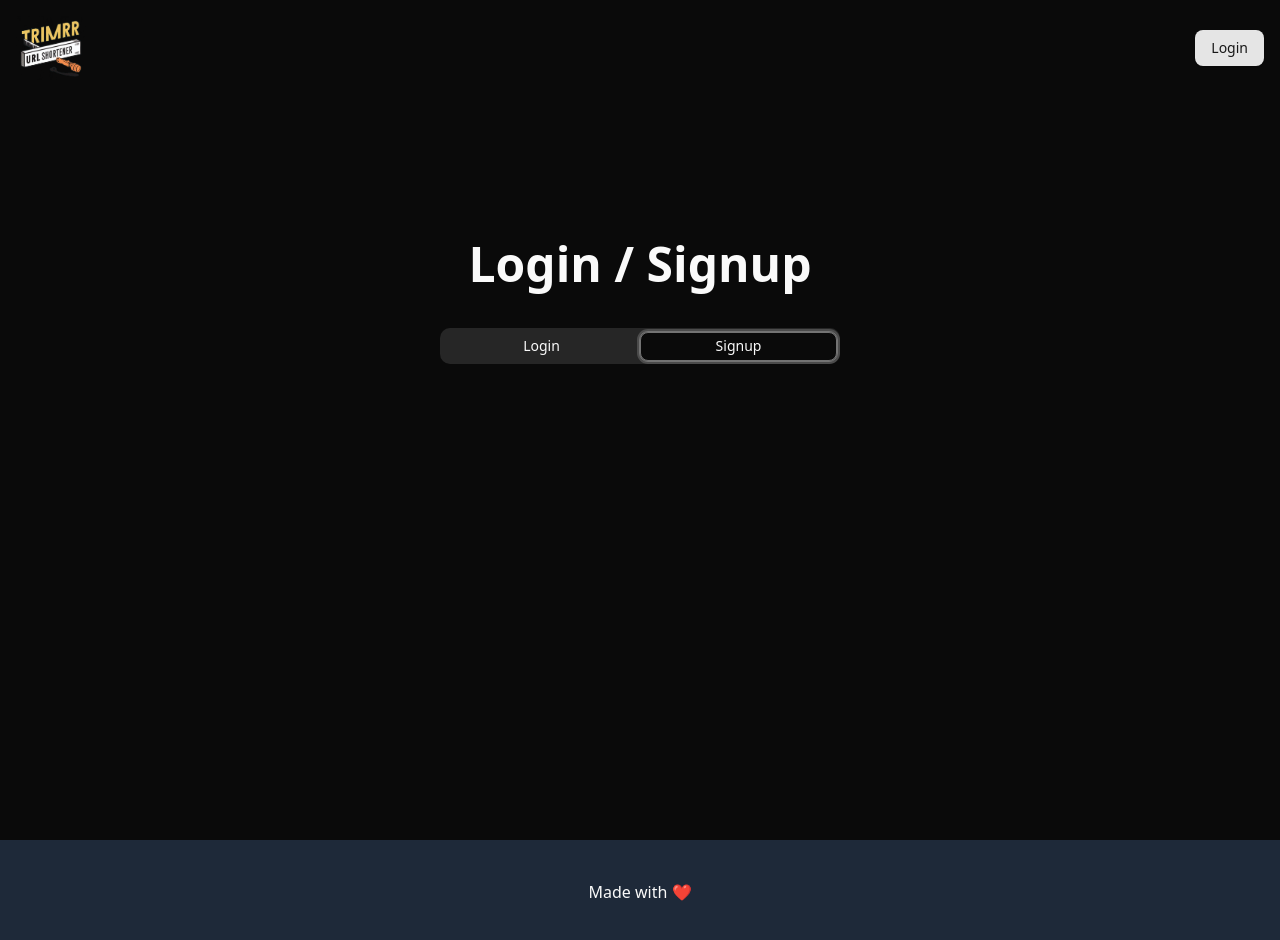
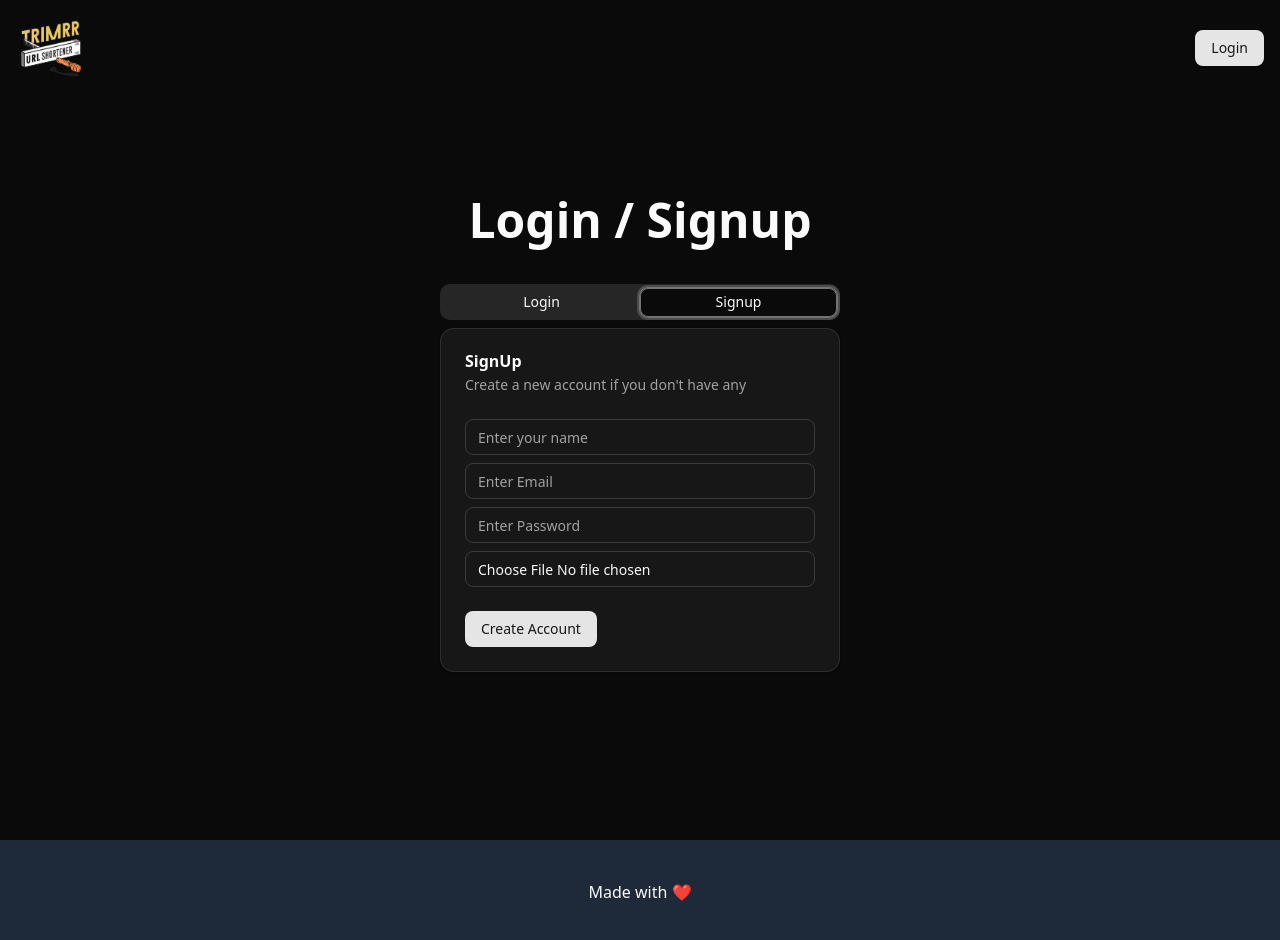
Before and after one commit to arunava2018/Trimrr, a React (Vite) app: page /auth in a window 1280 px wide. Both pictures are taken after a click on the tab "Signup". Shown: the top 940 px of the page. Built offline with nearby package versions, Linux system fonts and the light colour scheme; no server answers.

Commit message:
implemented signup

```diff
--- a/src/components/login.jsx
+++ b/src/components/login.jsx
@@ -1,7 +1,6 @@
-import React from "react";
+import React, { useState, useEffect } from "react";
 import {
   Card,
-  CardAction,
   CardContent,
   CardDescription,
   CardFooter,
@@ -12,52 +11,70 @@
 import { Button } from "@/components/ui/button";
 import { BeatLoader } from "react-spinners";
 import Error from "./error";
-import { useState, useEffect } from "react";
 import { useNavigate, useSearchParams } from "react-router-dom";
 import * as Yup from "yup";
 import useFetch from "../hooks/useFetch";
 import { login } from "../db/apiAuth";
 import { UrlState } from "@/context";
+
 function Login() {
-  const [errors, setErrors] = useState([]);
+  const [errors, setErrors] = useState({});
   const [formData, setFormData] = useState({
     email: "",
     password: "",
   });
+
   const navigate = useNavigate();
   let [searchParams] = useSearchParams();
   const longLink = searchParams.get("longLink");
+
   const handleInputChange = (e) => {
     const { name, value } = e.target;
-    setFormData({ ...formData, [name]: value });
+    setFormData((prev) => ({ ...prev, [name]: value }));
   };
 
-  const {data, error, loading, fn:fnLogIn} = useFetch(login, formData)
-  const {fetchUser} = UrlState();
-  useEffect(()=>{
-    // console.log(data);
-    if(error === null && data){
+  // ✅ don’t bind formData here, only pass the function
+  const { data, error, loading, fn: fnLogIn } = useFetch(login);
+  const { fetchUser } = UrlState();
+
+  useEffect(() => {
+    if (error === null && data) {
       navigate(`/dashboard?${longLink ? `createNew=${longLink}` : ""}`);
       fetchUser();
     }
-  },[data, error])
+  }, [data, error]);
+
   const handleLogin = async () => {
-    setErrors([]);
+    setErrors({});
     try {
-        const schema = Yup.object().shape({
-          email: Yup.string().email("Invalid email format").required("Email is required"),
-          password: Yup.string().min(6, "Password must be at least 6 characters").required("Password is required"),
-        });
-        await schema.validate(formData, { abortEarly: false });
-        await fnLogIn();
-    } catch (error) {
-        const newErrors = {};
-        error?.inner?.forEach((err) => {
-          newErrors[err.path] = err.message;
-        });
-        setErrors(newErrors);
+      const schema = Yup.object().shape({
+        email: Yup.string()
+          .email("Invalid email format")
+          .required("Email is required"),
+        password: Yup.string()
+          .min(6, "Password must be at least 6 characters")
+          .required("Password is required"),
+      });
+
+      // normalize email
+      const cleanedFormData = {
+        ...formData,
+        email: formData.email.trim().toLowerCase(),
+      };
+
+      await schema.validate(cleanedFormData, { abortEarly: false });
+
+      // console.log("Trying login with:", cleanedFormData);
+      await fnLogIn(cleanedFormData); // ✅ latest values passed here
+    } catch (err) {
+      const newErrors = {};
+      err?.inner?.forEach((e) => {
+        newErrors[e.path] = e.message;
+      });
+      setErrors(newErrors);
     }
   };
+
   return (
     <Card>
       <CardHeader>
--- a/src/components/signup.jsx
+++ b/src/components/signup.jsx
@@ -1,11 +1,133 @@
-import React from 'react'
+import React from "react";
+import {
+  Card,
+  CardAction,
+  CardContent,
+  CardDescription,
+  CardFooter,
+  CardHeader,
+  CardTitle,
+} from "@/components/ui/card";
+import { Input } from "@/components/ui/input";
+import { Button } from "@/components/ui/button";
+import { BeatLoader } from "react-spinners";
+import Error from "./error";
+import { useState, useEffect } from "react";
+import { useNavigate, useSearchParams } from "react-router-dom";
+import * as Yup from "yup";
+import useFetch from "../hooks/useFetch";
+import { signup } from "../db/apiAuth";
+import { UrlState } from "@/context";
+function SignUp() {
+  const [errors, setErrors] = useState([]);
+  const [formData, setFormData] = useState({
+    name: "",
+    email: "",
+    password: "",
+    profile_pic: null,
+  });
+  const navigate = useNavigate();
+  let [searchParams] = useSearchParams();
+  const longLink = searchParams.get("longLink");
+  const handleInputChange = (e) => {
+    const { name, value, files } = e.target;
+    setFormData({ ...formData, [name]: files ? files[0] : value });
+  };
 
-const SignUp = () => {
+  const { data, error, loading, fn: fnSignUp } = useFetch(signup, formData);
+  const { fetchUser } = UrlState();
+  useEffect(() => {
+    // console.log(data);
+    if (error === null && data) {
+      navigate(`/dashboard?${longLink ? `createNew=${longLink}` : ""}`);
+      fetchUser();
+    }
+  }, [data, error]);
+  const handleSignUp = async () => {
+    setErrors([]);
+    try {
+      const schema = Yup.object().shape({
+        name: Yup.string().required("Name is required"),
+        email: Yup.string()
+          .email("Invalid email format")
+          .required("Email is required"),
+        password: Yup.string()
+          .min(6, "Password must be at least 6 characters")
+          .required("Password is required"),
+        profile_pic: Yup.mixed().required("Profile pic is required"),
+      });
+      const cleanedFormData = {
+        ...formData,
+        email: formData.email.trim().toLowerCase(),
+      };
+
+      await schema.validate(cleanedFormData, { abortEarly: false });
+      await fnSignUp(cleanedFormData);
+    } catch (error) {
+      const newErrors = {};
+      error?.inner?.forEach((err) => {
+        newErrors[err.path] = err.message;
+      });
+      setErrors(newErrors);
+    }
+  };
   return (
-    <div>
-
-    </div>
-  )
+    <Card>
+      <CardHeader>
+        <CardTitle>SignUp</CardTitle>
+        <CardDescription>
+          Create a new account if you don't have any
+        </CardDescription>
+      </CardHeader>
+      <CardContent className="space-y-2">
+        <div className="space-y-1">
+          <Input
+            name="name"
+            type="text"
+            placeholder="Enter your name"
+            onChange={handleInputChange}
+          />
+          {errors.name && <Error message={errors.name} />}
+        </div>
+        <div className="space-y-1">
+          <Input
+            name="email"
+            type="email"
+            placeholder="Enter Email"
+            onChange={handleInputChange}
+          />
+          {errors.email && <Error message={errors.email} />}
+        </div>
+        <div className="space-y-1">
+          <Input
+            name="password"
+            type="password"
+            placeholder="Enter Password"
+            onChange={handleInputChange}
+          />
+          {errors.password && <Error message={errors.password} />}
+        </div>
+        <div className="space-y-1">
+          <Input
+            name="profile_pic"
+            type="file"
+            accept="image/*"
+            onChange={handleInputChange}
+          />
+          {errors.profile_pic && <Error message={errors.profile_pic} />}
+        </div>
+      </CardContent>
+      <CardFooter>
+        <Button onClick={handleSignUp}>
+          {loading ? (
+            <BeatLoader size={10} color="#36d7b7" />
+          ) : (
+            "Create Account"
+          )}
+        </Button>
+      </CardFooter>
+    </Card>
+  );
 }
 
-export default SignUp
+export default SignUp;
--- a/src/db/apiAuth.js
+++ b/src/db/apiAuth.js
@@ -1,4 +1,4 @@
-import supabase from "./supabase";
+import supabase, {supabaseUrl} from "./supabase";
 export async function login({email, password}){
     const {data, error} = await supabase.auth.signInWithPassword({
         email,
@@ -17,3 +17,44 @@
     if(error) throw new Error(error.message);
     return session.session?.user;
 }
+
+
+export async function signup({ name, email, password, profile_pic }) {
+  try {
+    const fileName = `dp-${name.trim().replace(/\s+/g, "-")}-${Date.now()}`;
+
+    const { data, error } = await supabase.auth.signUp({
+      email,
+      password,
+      options: {
+        data: {
+          name,
+          profile_pic: `${supabaseUrl}/storage/v1/object/public/profile_pic/${fileName}`,
+        },
+      },
+    });
+
+    if (error) {
+      // Log full error object from Supabase
+    //   console.error("Signup error:", error);
+      throw new Error(error.message || "Unknown signup error");
+    }
+
+    // Upload profile picture if provided
+    if (profile_pic) {
+      const { error: storageError } = await supabase.storage
+        .from("profile_pic")
+        .upload(fileName, profile_pic);
+
+      if (storageError) {
+        // console.error("Storage upload error:", storageError);
+        throw new Error(storageError.message);
+      }
+    }
+
+    return data;
+  } catch (err) {
+    // console.error("Unexpected error during signup:", err);
+    throw err;
+  }
+}
--- a/src/db/supabase.js
+++ b/src/db/supabase.js
@@ -1,8 +1,8 @@
 
 import { createClient } from '@supabase/supabase-js';
 
-const supabaseUrl = import.meta.env.VITE_SUPABASE_URL;
-const supabaseKey = import.meta.env.VITE_SUPABASE_ANON_KEY;
+export const supabaseUrl = import.meta.env.VITE_SUPABASE_URL;
+export const supabaseKey = import.meta.env.VITE_SUPABASE_ANON_KEY;
 
 const supabase = createClient(supabaseUrl, supabaseKey);
 
--- a/src/hooks/useFetch.jsx
+++ b/src/hooks/useFetch.jsx
@@ -1,25 +1,30 @@
-import {useState} from "react";
+import { useState } from "react";
 
-const useFetch = (cb, options = {}) => {
+const useFetch = (cb) => {
   const [data, setData] = useState(null);
-  const [loading, setLoading] = useState(null);
+  const [loading, setLoading] = useState(false);
   const [error, setError] = useState(null);
 
   const fn = async (...args) => {
     setLoading(true);
     setError(null);
     try {
-      const response = await cb(options, ...args);
+      const response = await cb(...args);
       setData(response);
-      setError(null);
-    } catch (error) {
-      setError(error);
+      return response;
+    } catch (err) {
+      console.error("useFetch error:", err);
+
+      // Supabase errors often have message or error_description
+      const message = err.message || err.error_description || "Unknown error";
+      setError({ message });
+      return null;
     } finally {
       setLoading(false);
     }
   };
 
-  return {data, loading, error, fn};
+  return { data, loading, error, fn };
 };
 
 export default useFetch;
--- a/src/pages/auth.jsx
+++ b/src/pages/auth.jsx
@@ -7,7 +7,7 @@
 const Auth = () => {
   const [searchParams] = useSearchParams();
   return (
-    <div className="mt-36 flex flex-col items-center gap-10">
+    <div className="mt-25 flex flex-col items-center gap-10">
       <h1 className="text-5xl font-extrabold">
         {searchParams.get("createNew")
           ? "Hold up! Let's login first.."
```
